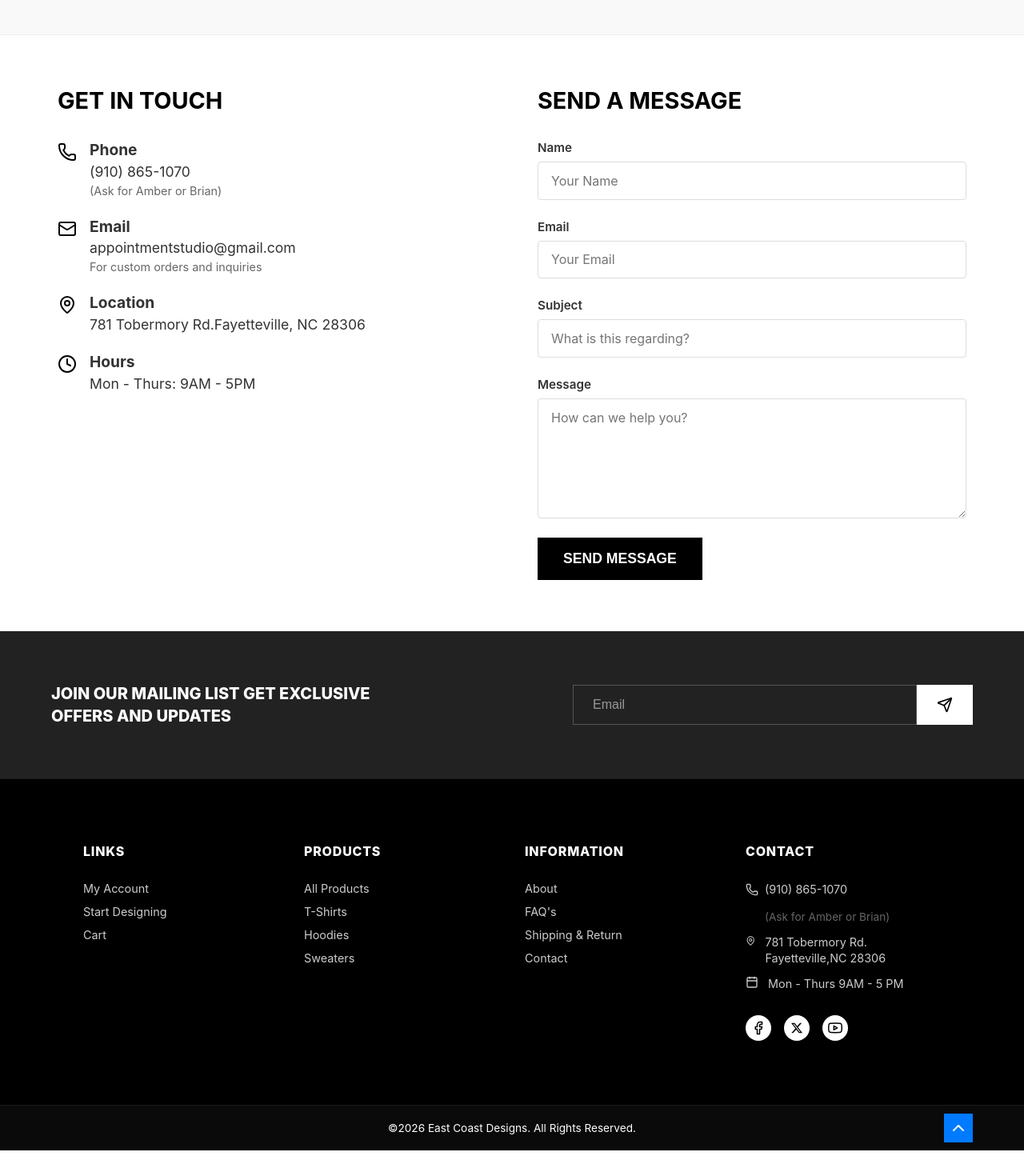
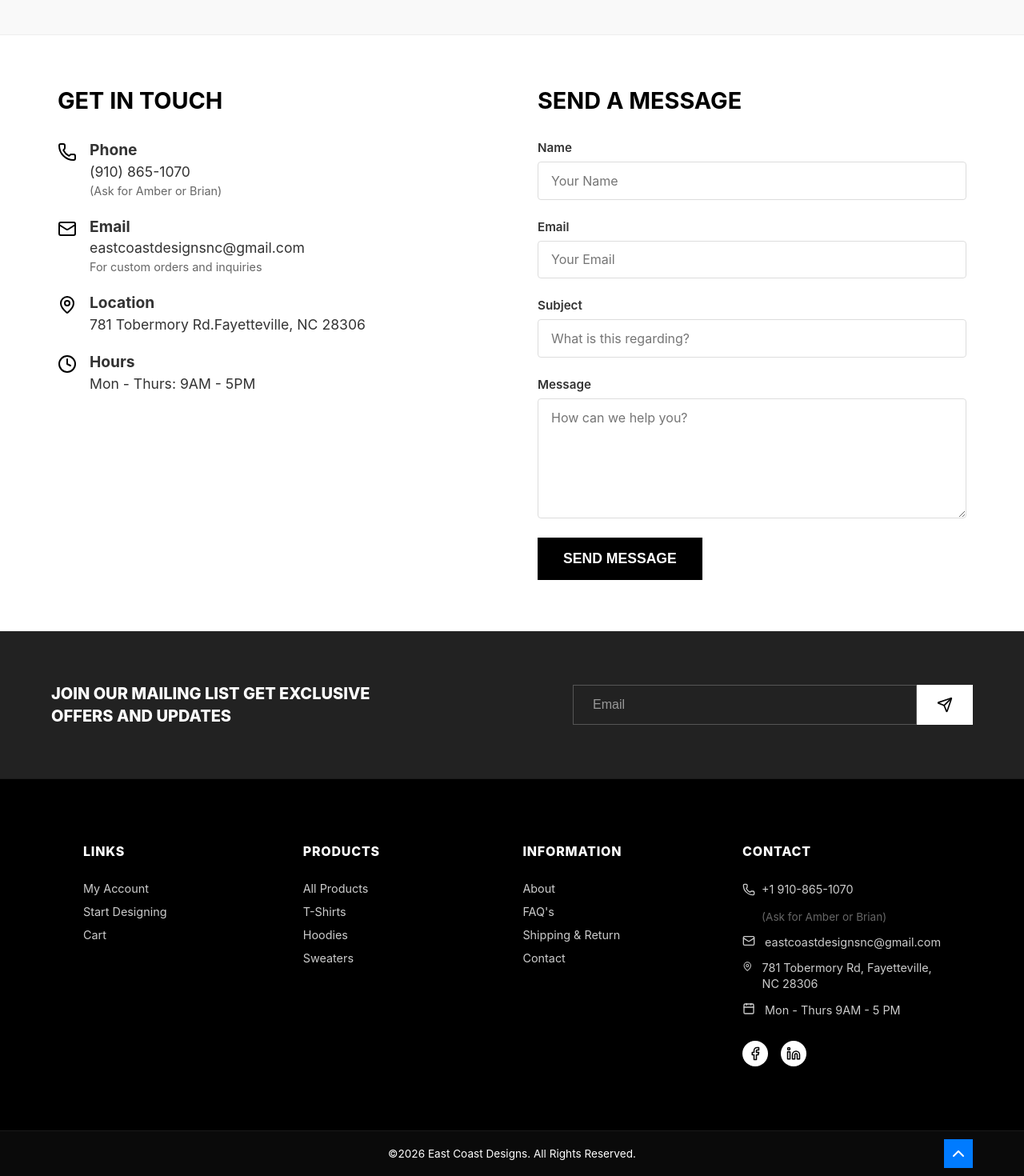
Before and after one commit to GODZISOP/onedigital-sol, a Next.js app: page /contact in a window 1280 px wide. Shown: the part 353-1823 px from the top of the page at 80% size. Before the commit the page ends 1791 px from the top, so only its background shows below. Built offline with nearby package versions, Linux system fonts and the light colour scheme; a web font is replaced by a local one.

Commit message:
Update official client contact details, email address, phone, and social media links

```diff
--- a/src/app/contact/page.tsx
+++ b/src/app/contact/page.tsx
@@ -81,7 +81,7 @@ export default function ContactPage() {
             <Mail className={styles.icon} size={24} />
             <div className={styles.itemText}>
               <strong>Email</strong>
-              <span>appointmentstudio@gmail.com</span>
+              <span>eastcoastdesignsnc@gmail.com</span>
               <span className={styles.subText}>For custom orders and inquiries</span>
             </div>
           </div>
--- a/src/components/Footer.tsx
+++ b/src/components/Footer.tsx
@@ -1,6 +1,6 @@
 'use client';
 
-import { MapPin, Phone, Calendar, ChevronUp } from 'lucide-react';
+import { MapPin, Phone, Mail, Calendar, ChevronUp } from 'lucide-react';
 import Link from 'next/link';
 import styles from './Footer.module.css';
 
@@ -40,27 +40,27 @@ export default function Footer() {
           <h3 className={styles.colTitle}>CONTACT</h3>
           <div className={styles.contactItem} style={{ flexDirection: 'column', alignItems: 'flex-start' }}>
             <div style={{ display: 'flex', alignItems: 'center', gap: '0.5rem' }}>
-              <Phone size={16} /> (910) 865-1070
+              <Phone size={16} /> +1 910-865-1070
             </div>
             <span style={{ fontSize: '0.85rem', color: '#666', marginLeft: '1.5rem', marginTop: '0.2rem' }}>(Ask for Amber or Brian)</span>
           </div>
           <div className={styles.contactItem}>
-            <MapPin size={16} /> 781 Tobermory Rd. Fayetteville,NC 28306
+            <Mail size={16} /> eastcoastdesignsnc@gmail.com
+          </div>
+          <div className={styles.contactItem}>
+            <MapPin size={16} /> 781 Tobermory Rd, Fayetteville, NC 28306
           </div>
           <div className={styles.contactItem}>
             <Calendar size={16} /> Mon - Thurs 9AM - 5 PM
           </div>
 
           <div className={styles.social}>
-            <Link href="#" className={styles.socialIcon}>
+            <a href="https://www.facebook.com/p/East-coast-designs-and-embroidery-61578722877065/" target="_blank" rel="noopener noreferrer" className={styles.socialIcon} title="Facebook">
               <svg width="18" height="18" viewBox="0 0 24 24" fill="none" stroke="black" strokeWidth="2" strokeLinecap="round" strokeLinejoin="round"><path d="M18 2h-3a5 5 0 0 0-5 5v3H7v4h3v8h4v-8h3l1-4h-4V7a1 1 0 0 1 1-1h3z"></path></svg>
-            </Link>
-            <Link href="#" className={styles.socialIcon}>
-              <svg width="14" height="14" viewBox="0 0 24 24" fill="black"><path d="M18.901 1.153h3.68l-8.04 9.19L24 22.846h-7.406l-5.8-7.584-6.638 7.584H.474l8.6-9.83L0 1.154h7.594l5.243 6.932ZM17.61 20.644h2.039L6.486 3.24H4.298Z"/></svg>
-            </Link>
-            <Link href="#" className={styles.socialIcon}>
-              <svg width="18" height="18" viewBox="0 0 24 24" fill="none" stroke="black" strokeWidth="2" strokeLinecap="round" strokeLinejoin="round"><path d="M22.54 6.42a2.78 2.78 0 0 0-1.94-2C18.88 4 12 4 12 4s-6.88 0-8.6.46a2.78 2.78 0 0 0-1.94 2A29 29 0 0 0 1 11.75a29 29 0 0 0 .46 5.33 2.78 2.78 0 0 0 1.94 2c1.72.46 8.6.46 8.6.46s6.88 0 8.6-.46a2.78 2.78 0 0 0 1.94-2 29 29 0 0 0 .46-5.33 29 29 0 0 0-.46-5.33z"></path><polygon points="9.75 15.02 15.5 11.75 9.75 8.48 9.75 15.02"></polygon></svg>
-            </Link>
+            </a>
+            <a href="https://www.linkedin.com/company/east-coast-designs" target="_blank" rel="noopener noreferrer" className={styles.socialIcon} title="LinkedIn">
+              <svg width="18" height="18" viewBox="0 0 24 24" fill="none" stroke="black" strokeWidth="2" strokeLinecap="round" strokeLinejoin="round"><path d="M16 8a6 6 0 0 1 6 6v7h-4v-7a2 2 0 0 0-2-2 2 2 0 0 0-2 2v7h-4v-7a6 6 0 0 1 6-6z"></path><rect x="2" y="9" width="4" height="12"></rect><circle cx="4" cy="4" r="2"></circle></svg>
+            </a>
           </div>
         </div>
 
```
